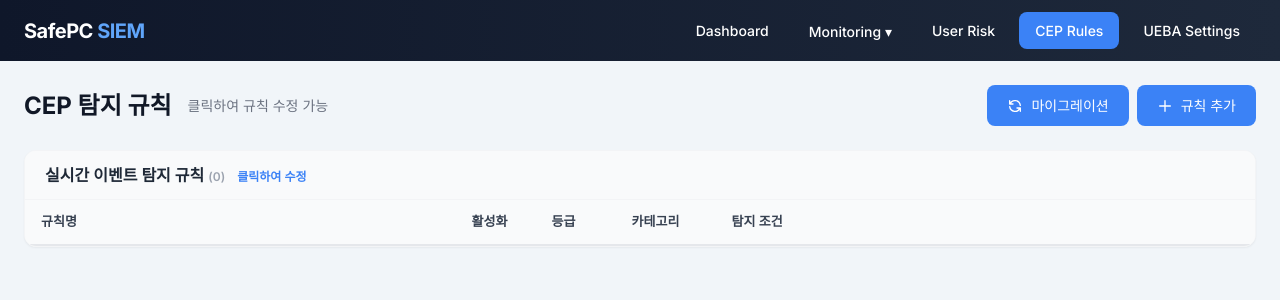
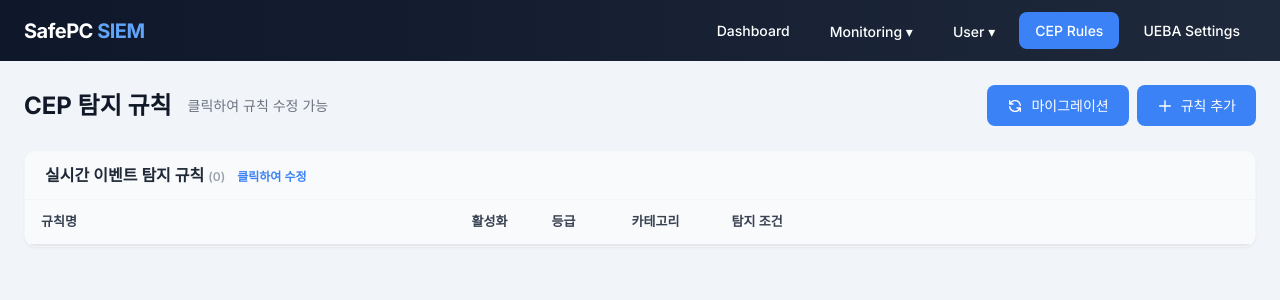
Before and after one commit to markany-inc/siem-cep-ueba-server, a FastAPI app: page /rules in a window 1280 px wide. Shown: the top 300 px of the page. Run offline with FastAPI, Linux system fonts and the light colour scheme; data that the repository does not hold is empty; some libraries are stand-ins or nearby versions.

Commit message:
Dashboard: 모든 페이지에 User 드롭다운 메뉴 적용

```diff
--- a/siem/dashboard/templates/alerts.html
+++ b/siem/dashboard/templates/alerts.html
@@ -59,7 +59,7 @@
                         <a href="/logs">Event Logs</a>
                     </div>
                 </div>
-                <a href="/users" class="nav-item">User Risk</a>
+                <div class="nav-menu"><span class="nav-item">User ▾</span><div class="dropdown"><a href="/user-context">Context</a><a href="/users">Risk</a></div></div>
                 <a href="/rules" class="nav-item">CEP Rules</a>
                 <a href="/settings" class="nav-item">UEBA Settings</a>
             </div>
--- a/siem/dashboard/templates/logs.html
+++ b/siem/dashboard/templates/logs.html
@@ -47,7 +47,7 @@
                         <a href="/logs" class="active">Event Logs</a>
                     </div>
                 </div>
-                <a href="/users" class="nav-item">User Risk</a>
+                <div class="nav-menu"><span class="nav-item">User ▾</span><div class="dropdown"><a href="/user-context">Context</a><a href="/users">Risk</a></div></div>
                 <a href="/rules" class="nav-item">CEP Rules</a>
                 <a href="/settings" class="nav-item">UEBA Settings</a>
             </div>
--- a/siem/dashboard/templates/rules.html
+++ b/siem/dashboard/templates/rules.html
@@ -81,7 +81,7 @@
                         <a href="/logs">Event Logs</a>
                     </div>
                 </div>
-                <a href="/users" class="nav-item">User Risk</a>
+                <div class="nav-menu"><span class="nav-item">User ▾</span><div class="dropdown"><a href="/user-context">Context</a><a href="/users">Risk</a></div></div>
                 <a href="/rules" class="nav-item active">CEP Rules</a>
                 <a href="/settings" class="nav-item">UEBA Settings</a>
             </div>
--- a/siem/dashboard/templates/settings.html
+++ b/siem/dashboard/templates/settings.html
@@ -46,7 +46,7 @@
                         <a href="/logs">Event Logs</a>
                     </div>
                 </div>
-                <a href="/users" class="nav-item">User Risk</a>
+                <div class="nav-menu"><span class="nav-item">User ▾</span><div class="dropdown"><a href="/user-context">Context</a><a href="/users">Risk</a></div></div>
                 <a href="/rules" class="nav-item">CEP Rules</a>
                 <a href="/settings" class="nav-item active">UEBA Settings</a>
             </div>
--- a/siem/dashboard/templates/user_detail.html
+++ b/siem/dashboard/templates/user_detail.html
@@ -41,7 +41,7 @@
                         <a href="/logs">Event Logs</a>
                     </div>
                 </div>
-                <a href="/users" class="nav-item active">User Risk</a>
+                <div class="nav-menu"><span class="nav-item active">User ▾</span><div class="dropdown"><a href="/user-context">Context</a><a href="/users" class="active">Risk</a></div></div>
                 <a href="/rules" class="nav-item">CEP Rules</a>
                 <a href="/settings" class="nav-item">UEBA Settings</a>
             </div>
```
